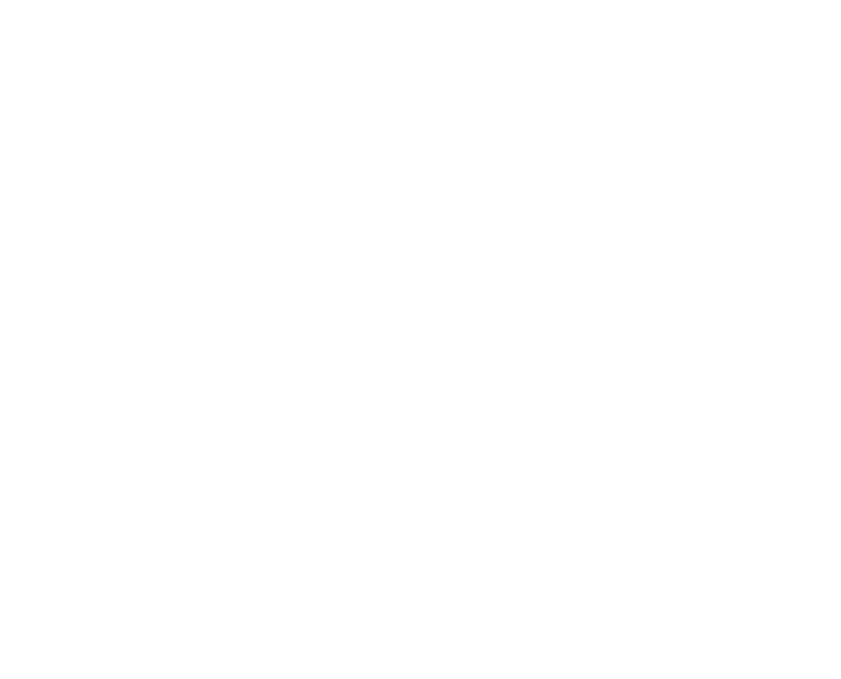
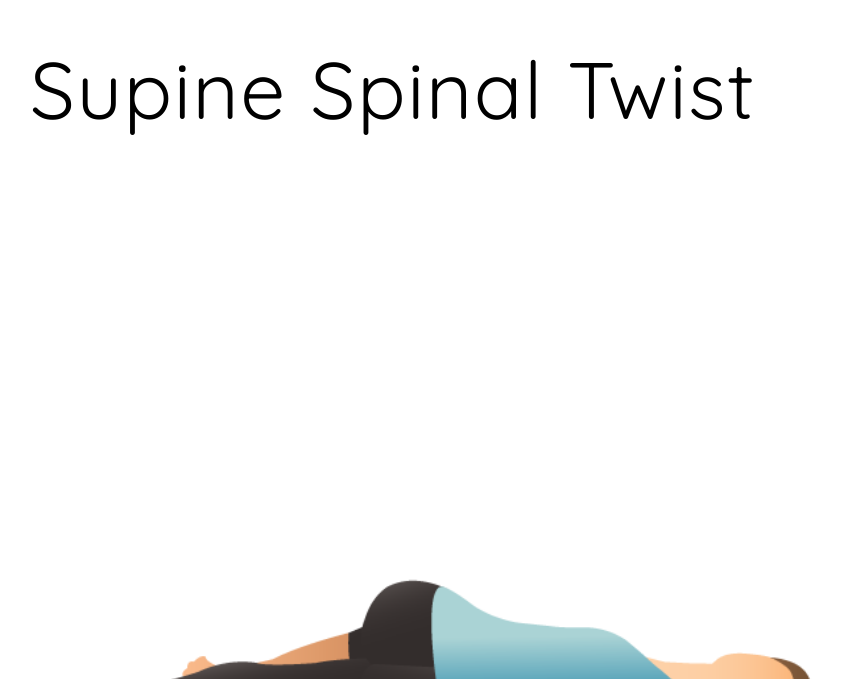
Before and after one commit to nicolau-pro/yoga, a React (Vite) app: page / in a window 1280 px wide. Shown: the part 121-800 px from the top of the page, without its empty margins (247-1088 px from the left). Built offline with nearby package versions, Linux system fonts and the light colour scheme.

Commit message:
pose names

```diff
--- a/src/components/Slideshow.jsx
+++ b/src/components/Slideshow.jsx
@@ -1,36 +1,84 @@
-import { useEffect, useState } from 'react';
-import { SLIDES, SLIDE_INTERVAL, FADE_DURATION } from '../settings';
+import { useEffect, useState, useRef } from 'react';
+import { SLIDES, SLIDE_INTERVAL, FADE_DURATION, FADE_SOUND } from '../settings';
 
 export default function Slideshow() {
   const [index, setIndex] = useState(0);
   const [fading, setFading] = useState(false);
+  const audioRef = useRef(null);
+  const manualRef = useRef(false);
+
+  // === Format filename for display ===
+  const getDisplayName = (filename) => {
+    let name = filename.replace(/\.[^/.]+$/, ''); // remove extension
+    name = name.replace(/_R$|_L$/i, ''); // remove trailing _R/_L
+    name = name.replace(/_/g, ' '); // replace underscores
+    name = name.replace(/([a-z])([A-Z])/g, '$1 $2'); // space before capitals
+    return name.trim();
+  };
 
   useEffect(() => {
+    // preload chime sound
+    if (FADE_SOUND) audioRef.current = new Audio(`/src/assets/${FADE_SOUND}`);
+
     const intervalMs = SLIDE_INTERVAL * 1000;
     const fadeMs = FADE_DURATION * 1000;
 
     const id = setInterval(() => {
-      // Trigger fade to white
+      // skip chime if manual navigation just occurred
+      if (manualRef.current) {
+        manualRef.current = false;
+        return;
+      }
+
+      // play chime at fade start
+      if (audioRef.current) {
+        audioRef.current.currentTime = 0;
+        audioRef.current.play().catch(() => {});
+      }
+
+      // start fade to white
       setFading(true);
 
-      // Wait for fade-out before switching image
       setTimeout(() => {
+        // switch image after fade duration
         setIndex((i) => (i + 1) % SLIDES.length);
         setFading(false);
       }, fadeMs);
-    }, intervalMs + fadeMs); // total cycle time = visible + fade
+    }, intervalMs + fadeMs);
 
     return () => clearInterval(id);
   }, []);
 
+  // === Handle manual navigation (arrow keys) ===
+  useEffect(() => {
+    const handleKey = (e) => {
+      if (e.key === 'ArrowRight') {
+        manualRef.current = true;
+        setIndex((i) => (i + 1) % SLIDES.length);
+        setFading(false);
+      } else if (e.key === 'ArrowLeft') {
+        manualRef.current = true;
+        setIndex((i) => (i - 1 + SLIDES.length) % SLIDES.length);
+        setFading(false);
+      }
+    };
+
+    window.addEventListener('keydown', handleKey);
+    return () => window.removeEventListener('keydown', handleKey);
+  }, []);
+
+  // === Prepare caption ===
+  const currentName = getDisplayName(SLIDES[index]);
+  const showCaption = currentName.toLowerCase() !== 'mandala';
+
   return (
     <div className="slideshow">
-      <img
-        src={`/src/assets/${SLIDES[index]}`}
-        alt={`Yoga pose ${index + 1}`}
-        key={SLIDES[index]}
+      {showCaption && <div className="caption">{currentName}</div>}
+      <img src={`/src/assets/${SLIDES[index]}`} alt={currentName} key={SLIDES[index]} />
+      <div
+        className={`fade-layer ${fading ? 'visible' : ''}`}
+        style={{ transitionDuration: `${FADE_DURATION}s` }}
       />
-      <div className={`fade-layer ${fading ? 'visible' : ''}`} />
     </div>
   );
 }
--- a/src/settings.js
+++ b/src/settings.js
@@ -1,12 +1,7 @@
-// === Slideshow Settings ===
+export const SLIDE_INTERVAL = 5; // seconds each image is shown
+export const FADE_DURATION = 1; // seconds for fade in/out
+export const FADE_SOUND = 'Chime.wav'; // sound file name
 
-// seconds each image stays visible
-export const SLIDE_INTERVAL = 3;
-
-// seconds for fade in/out transition
-export const FADE_DURATION = 1.5;
-
-// image list
 export const SLIDES = [
   'Mandala.jpg',
   'SupineSpinalTwist_L.png',
--- a/src/styles/main.scss
+++ b/src/styles/main.scss
@@ -1,3 +1,5 @@
+@import url('https://fonts.googleapis.com/css2?family=Quicksand:wght@400;500;600&display=swap');
+
 html,
 body {
   margin: 0;
@@ -27,7 +29,7 @@
     object-fit: contain;
     position: absolute;
     z-index: 1;
-    transition: opacity 0.3s linear;
+    scale: 1.5;
   }
 
   .fade-layer {
@@ -35,7 +37,8 @@
     inset: 0;
     background: #fff;
     opacity: 0;
-    transition: opacity var(--fade-time, 1.5s) ease-in-out;
+    transition-property: opacity;
+    transition-timing-function: ease-in-out;
     z-index: 2;
     pointer-events: none;
   }
@@ -44,3 +47,21 @@
     opacity: 1;
   }
 }
+
+.caption {
+  position: absolute;
+  top: 10vw;
+  left: 50%;
+  transform: translateX(-50%);
+  background: rgba(255, 255, 255, 0.7);
+  color: #000;
+  font-family: 'Quicksand', sans-serif;
+  font-size: 5rem;
+  font-weight: 400;
+  padding: 0.4em 1em;
+  border-radius: 8px;
+  z-index: 3;
+  user-select: none;
+  letter-spacing: 0.02em;
+  white-space: nowrap;
+}
```
